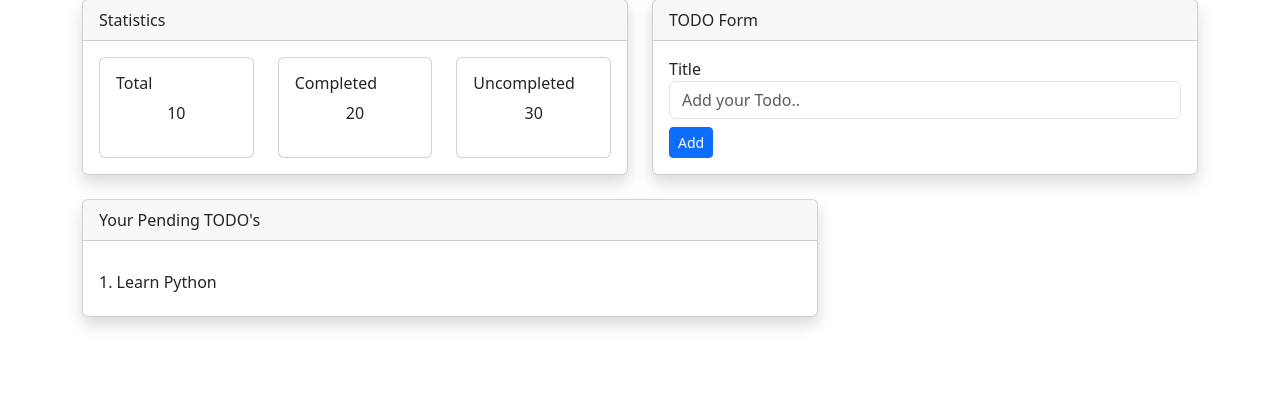
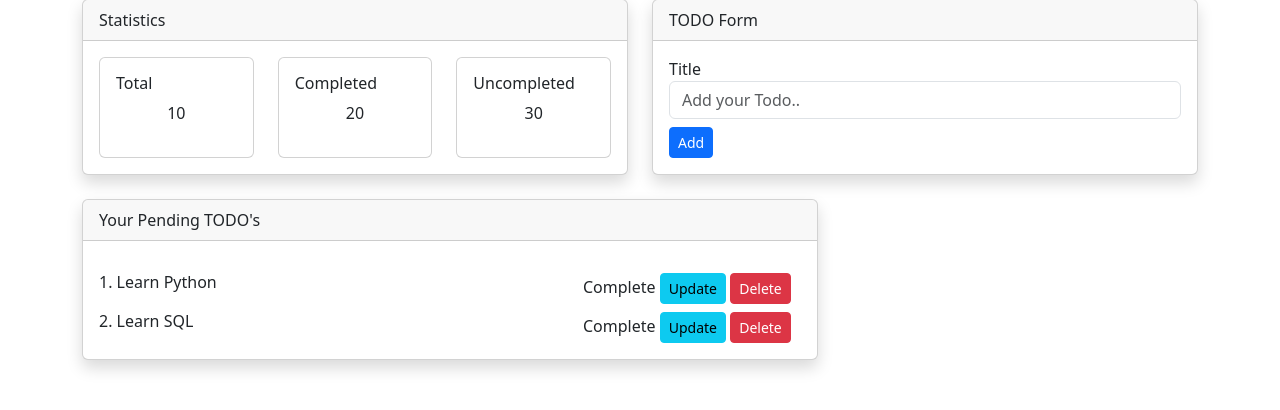
Before and after one commit to surendra2204/Flask-TODO-app, a Flask app: page / in a window 1280 px wide. Shown: the part 81-491 px from the top of the page. Run offline with Flask 3, Linux system fonts and the light colour scheme.

Commit message:
Saved till now

```diff
--- a/templates/index.html
+++ b/templates/index.html
@@ -60,7 +60,24 @@
         <div class="card shadow">
           <div class="card-header mb-3">Your Pending TODO's</div>
           <div class="card-body">
-            <h6>1. Learn Python</h6>
+            <div class="row">
+              <div class="col-md-8">
+                <h6>1. Learn Python</h6>
+              </div>
+              <div class="col-md-4">
+                <span>Complete</span>
+                <a class="btn btn-info btn-sm" href="">Update</a>
+                <a class="btn btn-danger btn-sm" href="">Delete</a>
+              </div>
+              <div class="col-md-8 mt-2">
+                <h6>2. Learn SQL</h6>
+              </div>
+              <div class="col-md-4 mt-2">
+                <span>Complete</span>
+                <a class="btn btn-info btn-sm" href="">Update</a>
+                <a class="btn btn-danger btn-sm" href="">Delete</a>
+              </div>
+            </div>
           </div>
         </div>
       </div>
```
Also changed, not shown: static/Logo.jpg (deleted).
